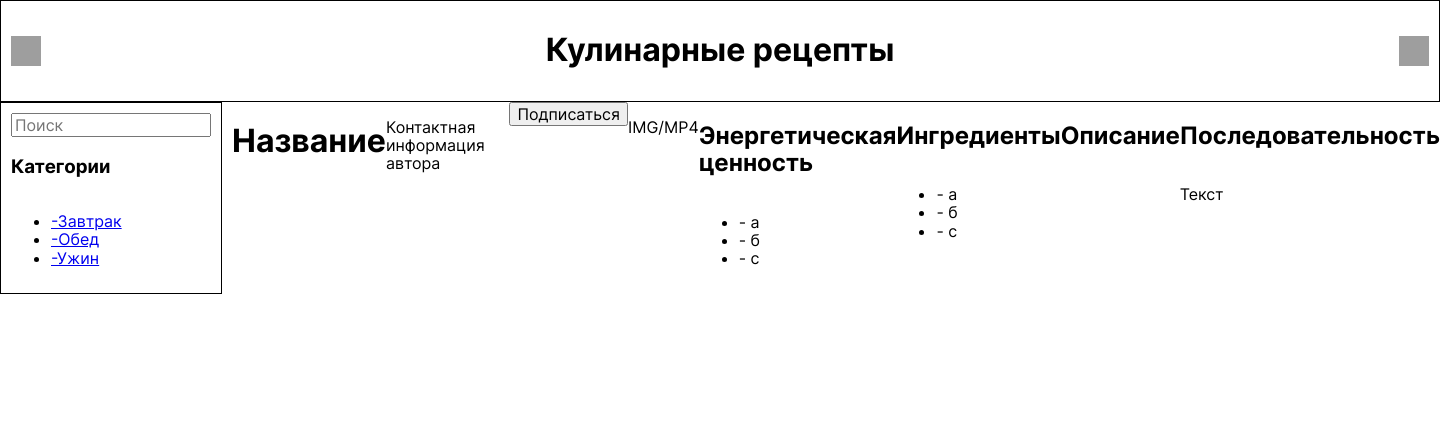
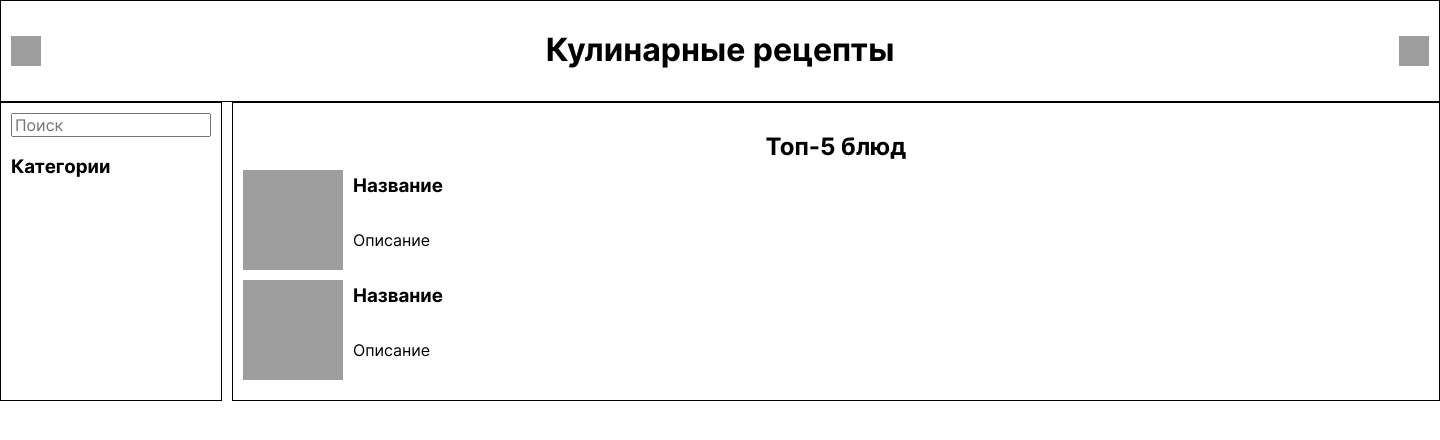
Before and after one commit to portuberanec/RecipesWebsite, a Node project: template views/index.handlebars in a window 1440 px wide. Shown: the top 440 px of the page. Run offline with Node 20 templates, Linux system fonts and the light colour scheme; the template is opened without the code that fills it, so the values that code supplies are empty; some libraries are stand-ins or nearby versions; grey boxes are pictures that could not be loaded.

Commit message:
Исправил отображение страниц и добавил автозаполнение категорий

```diff
--- a/main.js
+++ b/main.js
@@ -11,9 +11,6 @@
 
 app.use(express.static('public'));
 
-app.get('/', (_, res) => {
-    res.render('index', {layout: 'main'})
-})
 
 // чтение файла со всеми страницами и передача запроса для отображения страницы
 const data = fs.readFileSync("./public/Webpages_info.txt", 'utf-8');
@@ -25,13 +22,13 @@
 });*/
 
 const RetArray = STRArray;
+const RecipeParamsArray = [];
+const WebPagesArray = [];
   //  console.log(STR.slice(0, STR.indexOf(' -')));   // выводим считанные данные
 
 // нужно создать объект, который будет считывать файл и в цикле в него будут записываться определённые данные типа наименования,
 
-
-
-
+// желательно переписать, потому что походу цикл отрабатывает каждый раз при обновлении страницы
 for (let i = 0; i < STRArray.length - 1; i = i + 2) {
     const RecipeBaseData = fs.readFileSync("./public/local/" + RetArray[i+1] + "/BaseInfo.txt", 'utf-8');
 
@@ -56,10 +53,22 @@
         Ingredients: RecipeIngredArray,
         Sequence: RecipeSeqArray,
     };
-    app.get(RetArray[i], (_, res) => {
-        res.render(RetArray[i+1], {layout: 'recipe', RecipeParams})
-    })
+
+    RecipeParamsArray.push(RecipeParams);
+    WebPagesArray.push(STRArray[i+1]);
     //console.log(RetArray[i]);
 }
 
+for (let i = 0; i < STRArray.length - 1; i = i + 2) {
+    app.get(RetArray[i], (req, res) => {
+    res.render(RetArray[i+1], {layout: 'recipe', RecipeParams: RecipeParamsArray[i/2], WebPagesArray});
+    //console.log(req);
+    console.log(RecipeParamsArray, i);
+})
+}
+
+app.get('/', (_, res) => {
+    res.render('index', {layout: 'main', WebPagesArray})
+})
+
 app.listen(3000, () => console.log('Server started'))
--- a/views/layouts/main.handlebars
+++ b/views/layouts/main.handlebars
@@ -20,66 +20,11 @@
             <input type="text" placeholder="Поиск"> <!-- Поле поиска -->
             <h3>Категории</h3> <!-- Заголовок для категорий -->
             <ul>
-                <li><a href="breakfast">-Завтрак</a></li>
-                <li><a href="lunch">-Обед</a></li>
-                <li><a href="dinner">-Ужин</a></li>
+                {{#each WebPagesArray}}
+                    <li><a href={{this}}>{{this}}</a></li>
+                {{/each}}
             </ul>
         </nav>
-        <!-- Основное содержание страницы рецепта -->
-        <div class="content">
-            <div class="recipe">
-                <!-- Название блюда -->
-                <div class="title">
-                    <h1>Название</h1>
-                </div>
-
-                <!-- Контактная информация автора -->
-                <div class="author">
-                    <p>Контактная информация автора</p>
-                </div>
-
-                <!-- Кнопка подписаться -->
-                <div class="subscribe">
-                    <button>Подписаться</button>
-                </div>
-
-                <!-- Блок изображения или видео -->
-                <div class="image">
-                    <p>IMG/MP4</p>
-                </div>
-
-                <!-- Блок энергетической ценности -->
-                <div class="nutrition">
-                    <h2>Энергетическая ценность</h2>
-                    <ul>
-                        <li>- а</li>
-                        <li>- б</li>
-                        <li>- с</li>
-                    </ul>
-                </div>
-
-                <!-- Блок ингредиентов -->
-                <div class="ingredients">
-                    <h2>Ингредиенты</h2>
-                    <ul>
-                        <li>- а</li>
-                        <li>- б</li>
-                        <li>- с</li>
-                    </ul>
-                </div>
-
-                <!-- Описание рецепта -->
-                <div class="description">
-                    <h2>Описание</h2>
-                </div>
-
-                <!-- Последовательность действий -->
-                <div class="steps">
-                    <h2>Последовательность</h2>
-                    <p>Текст</p>
-                </div>
-            </div>
-        </div>
-    </div>
+    {{{body}}}
 </body>
 </html>
--- a/views/layouts/recipe.handlebars
+++ b/views/layouts/recipe.handlebars
@@ -31,9 +31,9 @@
             <div class="categories">
                 <label for="categories">Категории</label>
                 <ul>
-                    <li><a href="breakfast">-Завтрак</a></li>
-                    <li><a href="lunch">-Обед</a></li>
-                    <li><a href="dinner">-Ужин</a></li>
+                {{#each WebPagesArray}}
+                    <li><a href={{this}}>{{this}}</a></li>
+                {{/each}}
                 </ul>
             </div>
         </div>
```
